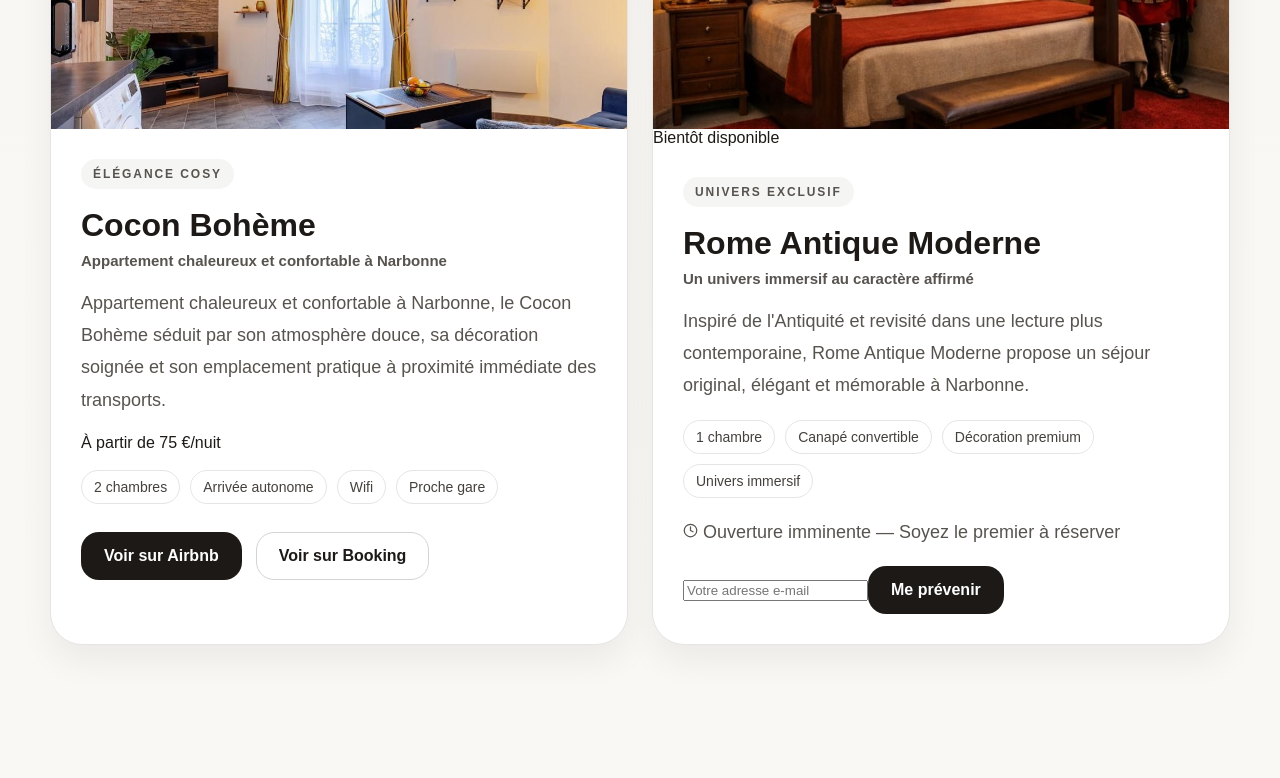
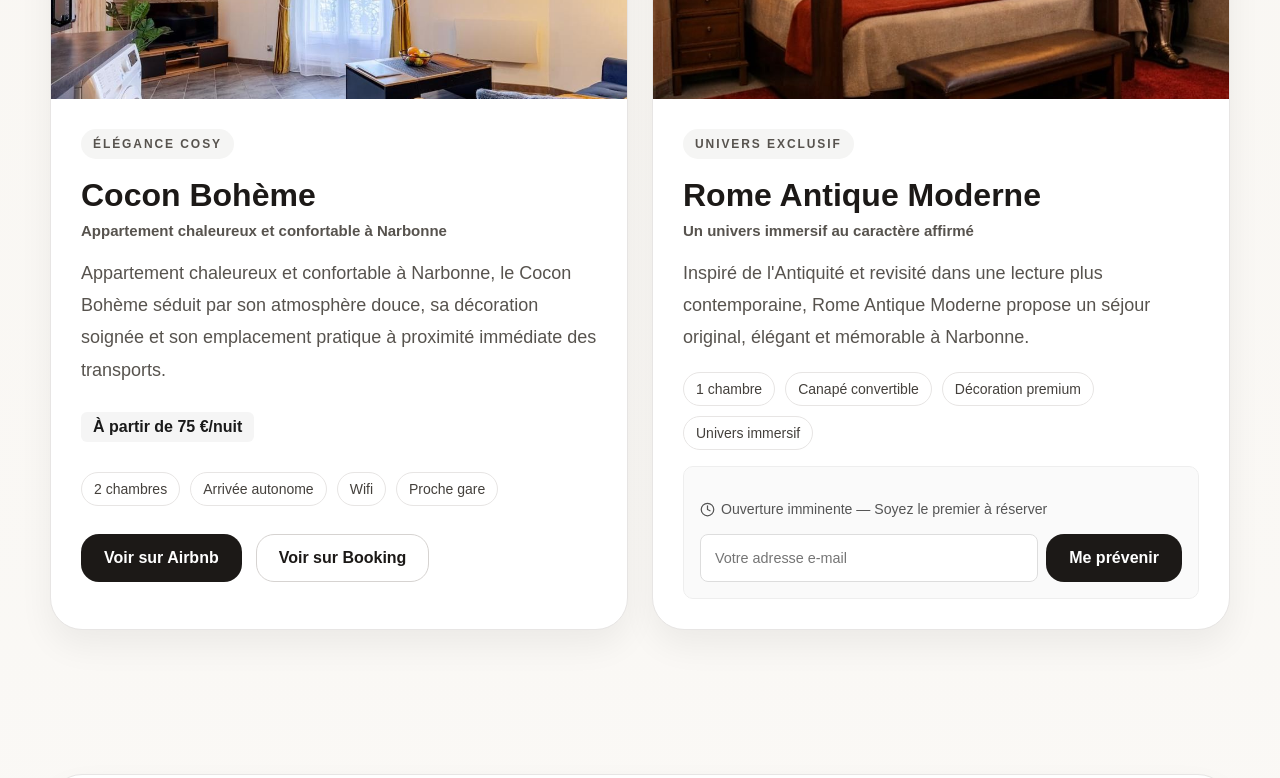
Before and after one commit to htshabitats-gg/hts-habitat, a Next.js app: page / in a window 1280 px wide. Shown: the part 1640-2418 px from the top of the page. Built offline with nearby package versions, Linux system fonts and the light colour scheme.

Commit message:
Update globals.css

```diff
--- a/app/globals.css
+++ b/app/globals.css
@@ -167,3 +167,279 @@ h3 { font-size: 32px; margin: 18px 0 0; }
     padding-top: 36px;
   }
 }
+/* ═══════════════════════════════════════════════════
+   AJOUTS CSS — À coller à la fin de ton globals.css
+   ═══════════════════════════════════════════════════ */
+
+/* ── Bouton WhatsApp flottant ── */
+.whatsapp-fab {
+  position: fixed;
+  bottom: 28px;
+  right: 28px;
+  z-index: 999;
+  display: flex;
+  align-items: center;
+  gap: 8px;
+  background: #25d366;
+  color: #fff;
+  padding: 12px 20px;
+  border-radius: 50px;
+  font-weight: 600;
+  font-size: 0.9rem;
+  text-decoration: none;
+  box-shadow: 0 4px 20px rgba(37, 211, 102, 0.4);
+  transition: transform 0.2s, box-shadow 0.2s;
+}
+.whatsapp-fab:hover {
+  transform: translateY(-2px);
+  box-shadow: 0 6px 28px rgba(37, 211, 102, 0.5);
+}
+
+/* ── Prix logement ── */
+.listing-price {
+  font-size: 1rem;
+  font-weight: 700;
+  color: #1a1a1a;
+  margin: 8px 0 12px;
+  padding: 6px 12px;
+  background: #f5f5f5;
+  border-radius: 6px;
+  display: inline-block;
+}
+
+/* ── Image wrapper avec overlay "bientôt" ── */
+.listing-image-wrap {
+  position: relative;
+  overflow: hidden;
+}
+.coming-soon-overlay {
+  position: absolute;
+  top: 16px;
+  left: 16px;
+  background: rgba(0,0,0,0.75);
+  color: #fff;
+  font-size: 0.8rem;
+  font-weight: 600;
+  padding: 6px 14px;
+  border-radius: 20px;
+  letter-spacing: 0.05em;
+  text-transform: uppercase;
+}
+
+/* ── Waitlist (Rome Antique Moderne) ── */
+.waitlist-box {
+  margin-top: 16px;
+  padding: 16px;
+  background: #fafafa;
+  border: 1px solid #eee;
+  border-radius: 10px;
+}
+.waitlist-label {
+  display: flex;
+  align-items: center;
+  gap: 6px;
+  font-size: 0.88rem;
+  color: #555;
+  margin-bottom: 12px;
+}
+.waitlist-form {
+  display: flex;
+  gap: 8px;
+  flex-wrap: wrap;
+}
+.waitlist-input {
+  flex: 1;
+  min-width: 180px;
+  padding: 10px 14px;
+  border: 1px solid #ddd;
+  border-radius: 8px;
+  font-size: 0.9rem;
+  outline: none;
+  transition: border-color 0.2s;
+}
+.waitlist-input:focus {
+  border-color: #1a1a1a;
+}
+.waitlist-success {
+  color: #2e7d32;
+  font-weight: 500;
+  font-size: 0.9rem;
+}
+
+/* ── Témoignages ── */
+.trust-badges {
+  display: flex;
+  gap: 12px;
+  flex-wrap: wrap;
+  align-items: center;
+}
+.trust-badge {
+  display: flex;
+  align-items: center;
+  gap: 5px;
+  padding: 6px 14px;
+  background: #f5f5f5;
+  border-radius: 20px;
+  font-size: 0.85rem;
+  font-weight: 600;
+}
+.testimonials-grid {
+  display: grid;
+  grid-template-columns: repeat(auto-fit, minmax(280px, 1fr));
+  gap: 24px;
+  margin-top: 32px;
+}
+.testimonial-card {
+  background: #fff;
+  border: 1px solid #ebebeb;
+  border-radius: 14px;
+  padding: 24px;
+  box-shadow: 0 2px 12px rgba(0,0,0,0.04);
+}
+.testimonial-stars {
+  color: #f5a623;
+  font-size: 1.1rem;
+  margin-bottom: 12px;
+  letter-spacing: 2px;
+}
+.testimonial-text {
+  font-size: 0.95rem;
+  color: #444;
+  line-height: 1.6;
+  margin-bottom: 16px;
+  font-style: italic;
+}
+.testimonial-author {
+  display: flex;
+  flex-direction: column;
+  gap: 2px;
+}
+.testimonial-name {
+  font-weight: 700;
+  font-size: 0.9rem;
+}
+.testimonial-origin {
+  font-size: 0.8rem;
+  color: #888;
+}
+
+/* ── Section Narbonne ── */
+.narbonne-grid {
+  display: grid;
+  grid-template-columns: repeat(auto-fit, minmax(220px, 1fr));
+  gap: 20px;
+  margin-top: 32px;
+}
+.narbonne-card {
+  background: #fff;
+  border: 1px solid #ebebeb;
+  border-radius: 14px;
+  padding: 24px;
+  transition: box-shadow 0.2s;
+}
+.narbonne-card:hover {
+  box-shadow: 0 4px 20px rgba(0,0,0,0.08);
+}
+.narbonne-icon {
+  font-size: 2rem;
+  margin-bottom: 10px;
+}
+.narbonne-title {
+  font-weight: 700;
+  font-size: 1rem;
+  margin-bottom: 8px;
+}
+.narbonne-card p {
+  font-size: 0.88rem;
+  color: #666;
+  line-height: 1.5;
+  margin: 0;
+}
+
+/* ── Formulaire de contact ── */
+.contact-form-box {
+  background: #fff;
+  border: 1px solid #ebebeb;
+  border-radius: 14px;
+  padding: 28px;
+}
+.contact-form-box h3 {
+  font-size: 1.1rem;
+  font-weight: 700;
+  margin: 0 0 20px;
+}
+.contact-form {
+  display: flex;
+  flex-direction: column;
+  gap: 12px;
+}
+.form-input {
+  padding: 12px 14px;
+  border: 1px solid #ddd;
+  border-radius: 8px;
+  font-size: 0.9rem;
+  outline: none;
+  font-family: inherit;
+  transition: border-color 0.2s;
+  resize: vertical;
+}
+.form-input:focus {
+  border-color: #1a1a1a;
+}
+.form-textarea {
+  min-height: 100px;
+}
+
+/* ── Footer ── */
+.site-footer {
+  background: #111;
+  color: #aaa;
+  padding: 36px 0;
+  margin-top: 40px;
+}
+.footer-inner {
+  display: flex;
+  align-items: center;
+  justify-content: space-between;
+  flex-wrap: wrap;
+  gap: 20px;
+}
+.footer-links {
+  display: flex;
+  gap: 20px;
+  flex-wrap: wrap;
+}
+.footer-links a {
+  color: #aaa;
+  text-decoration: none;
+  font-size: 0.88rem;
+  transition: color 0.2s;
+}
+.footer-links a:hover {
+  color: #fff;
+}
+.footer-copy {
+  font-size: 0.8rem;
+  color: #666;
+}
+
+/* ── Responsive mobile ── */
+@media (max-width: 600px) {
+  .whatsapp-fab span {
+    display: none;
+  }
+  .whatsapp-fab {
+    padding: 14px;
+    border-radius: 50%;
+  }
+  .waitlist-form {
+    flex-direction: column;
+  }
+  .trust-badges {
+    justify-content: flex-start;
+  }
+  .footer-inner {
+    flex-direction: column;
+    text-align: center;
+  }
+}
```
